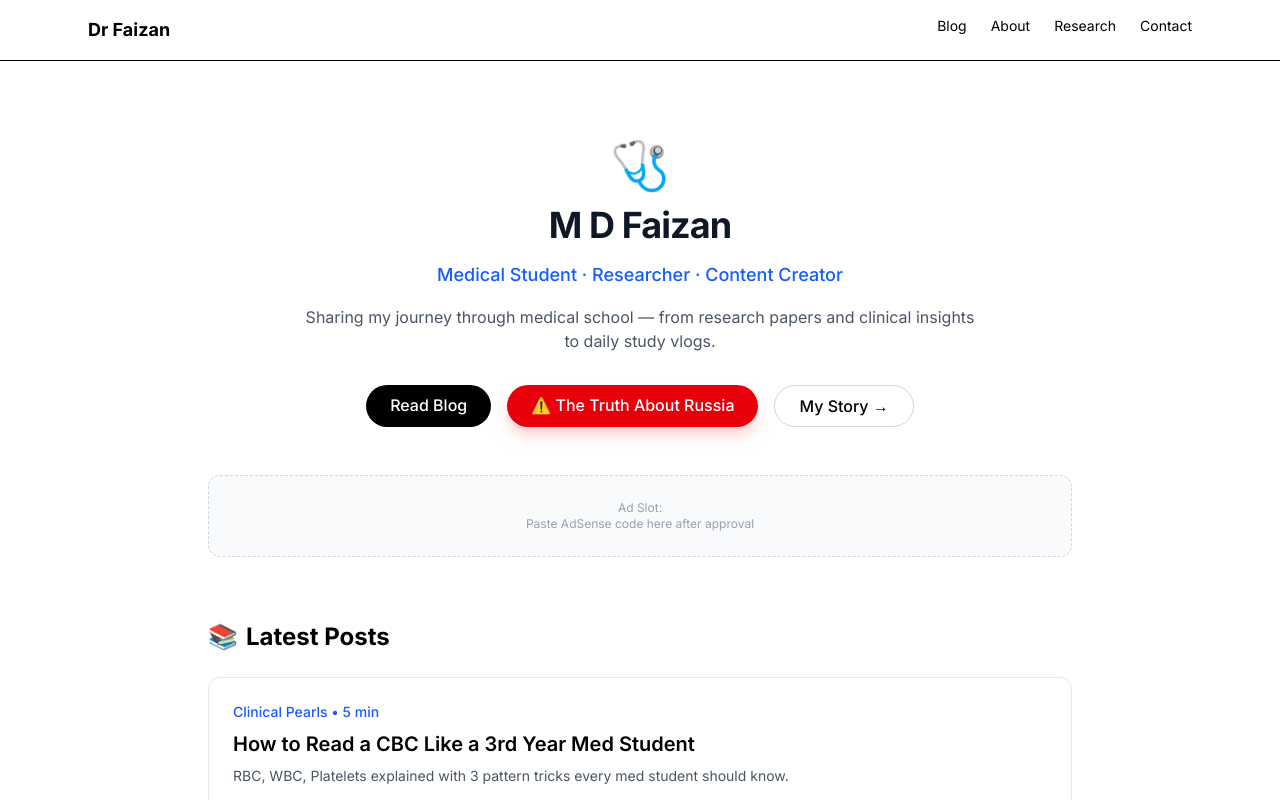
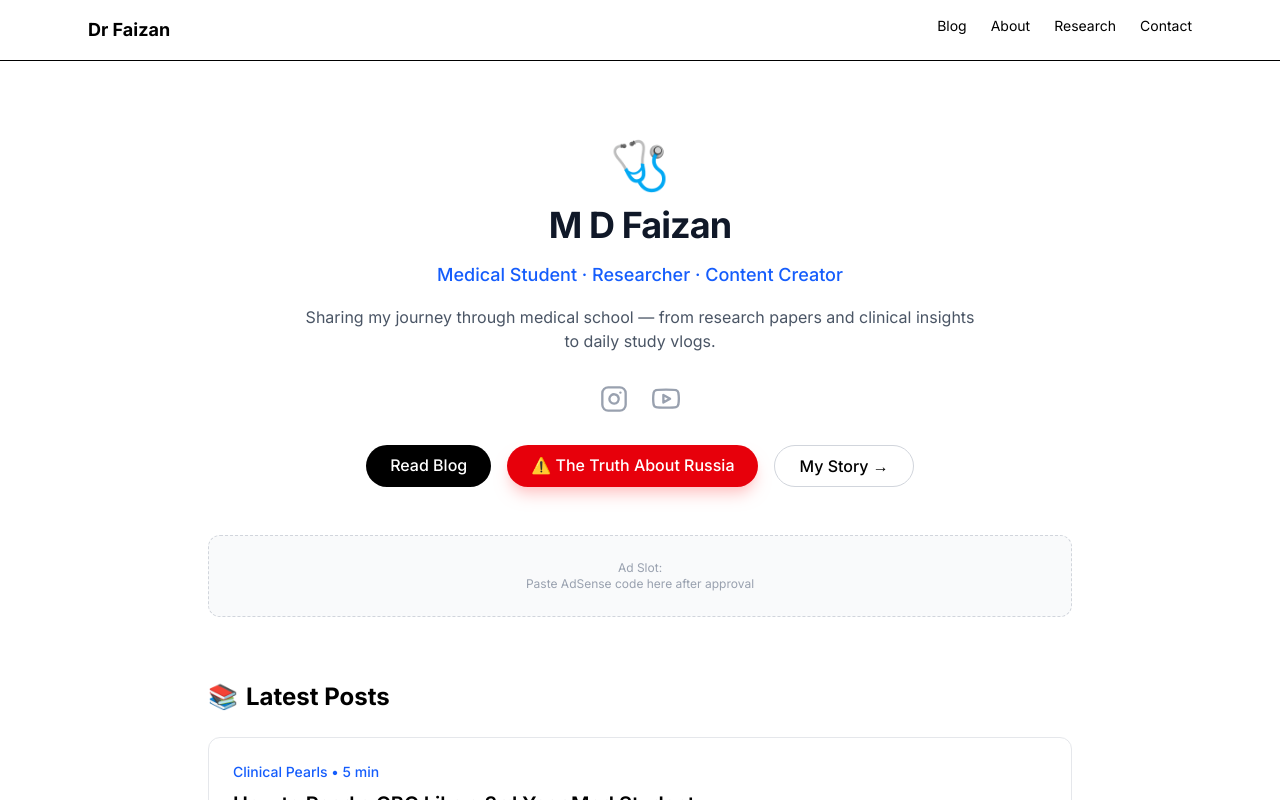
Before and after one commit to mdfaizan220163/med-student-site, a Next.js app: page / in a window 1280 px wide. Shown: the top 800 px of the page. Built offline with nearby package versions, Linux system fonts and the light colour scheme.

Commit message:
Added Instagram and YouTube icons to homepage

```diff
--- a/app/page.tsx
+++ b/app/page.tsx
@@ -18,7 +18,26 @@
           Sharing my journey through medical school — from research papers and clinical insights to daily study vlogs.
         </p>
 
-        <div className="flex flex-wrap justify-center gap-4 pt-4">
+        {/* SOCIAL MEDIA ICONS START */}
+        <div className="flex justify-center gap-6 pt-4 pb-2">
+          <a href="https://instagram.com/flar.orc.067" target="_blank" rel="noopener noreferrer" className="text-gray-400 hover:text-pink-600 transition transform hover:scale-110">
+            <svg xmlns="http://www.w3.org/2000/svg" width="28" height="28" viewBox="0 0 24 24" fill="none" stroke="currentColor" strokeWidth="2" strokeLinecap="round" strokeLinejoin="round">
+              <rect x="2" y="2" width="20" height="20" rx="5" ry="5"></rect>
+              <path d="M16 11.37A4 4 0 1 1 12.63 8 4 4 0 0 1 16 11.37z"></path>
+              <line x1="17.5" y1="6.5" x2="17.51" y2="6.5"></line>
+            </svg>
+          </a>
+
+          <a href="https://youtube.com/@medicosfaizan?si=bUrktJ4yKUKwUt70" target="_blank" rel="noopener noreferrer" className="text-gray-400 hover:text-red-600 transition transform hover:scale-110">
+            <svg xmlns="http://www.w3.org/2000/svg" width="28" height="28" viewBox="0 0 24 24" fill="none" stroke="currentColor" strokeWidth="2" strokeLinecap="round" strokeLinejoin="round">
+              <path d="M22.54 6.42a2.78 2.78 0 0 0-1.94-2C18.88 4 12 4 12 4s-6.88 0-8.6.46a2.78 2.78 0 0 0-1.94 2A29 29 0 0 0 1 11.75a29 29 0 0 0 .46 5.33A2.78 2.78 0 0 0 3.4 19c1.72.46 8.6.46 8.6.46s6.88 0 8.6-.46a2.78 2.78 0 0 0 1.94-2 29 29 0 0 0 .46-5.25 29 29 0 0 0-.46-5.33z"></path>
+              <polygon points="9.75 15.02 15.5 11.75 9.75 8.48 9.75 15.02"></polygon>
+            </svg>
+          </a>
+        </div>
+        {/* SOCIAL MEDIA ICONS END */}
+
+        <div className="flex flex-wrap justify-center gap-4 pt-2">
           <Link
             href="/blog"
             className="bg-black text-white px-6 py-2 rounded-full font-medium hover:bg-gray-800 transition"
@@ -52,7 +71,6 @@
         </h2>
         <div className="grid gap-6">
           {posts.map((post) => {
-            // THIS IS THE MAGIC LINE: It sends Russia to /russia, others to /blog
             const postLink = post.slug === "truth-about-medicine-in-russia"
               ? "/russia"
               : `/blog/${post.slug}`;
```
